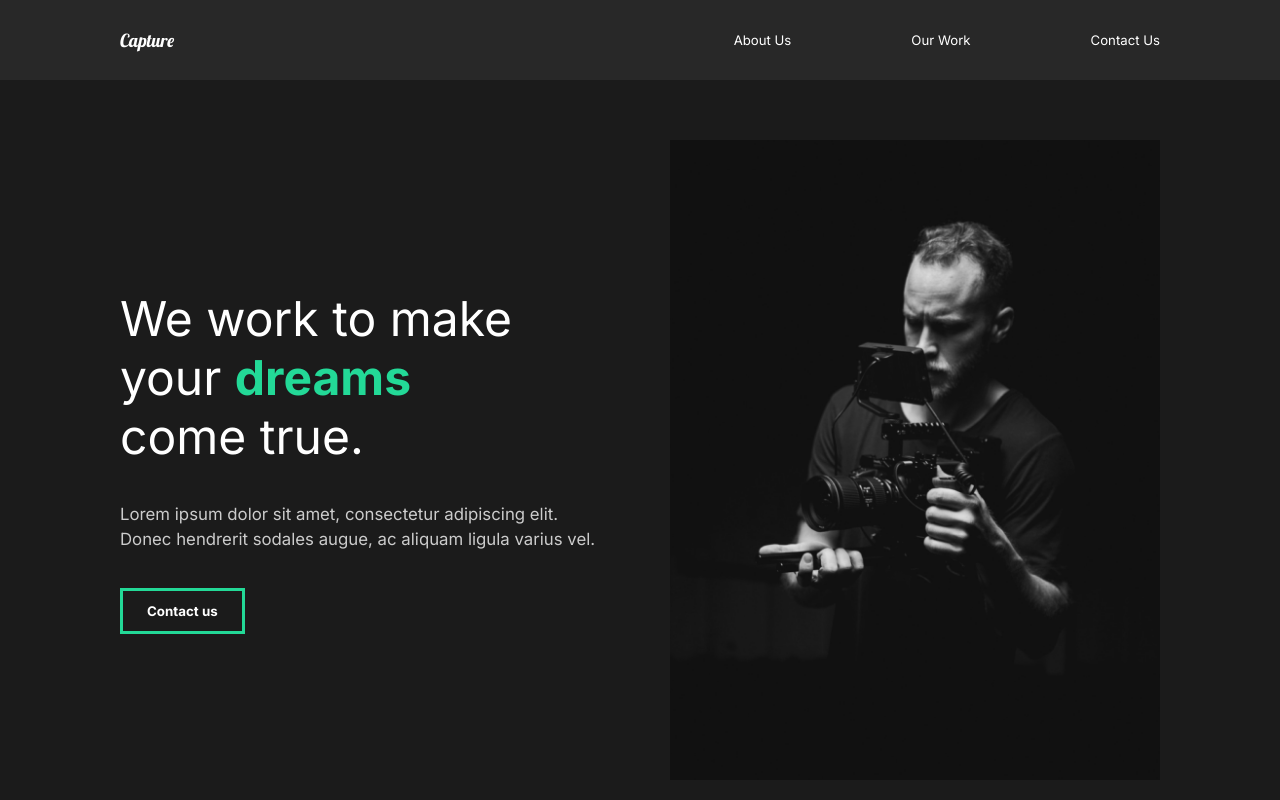
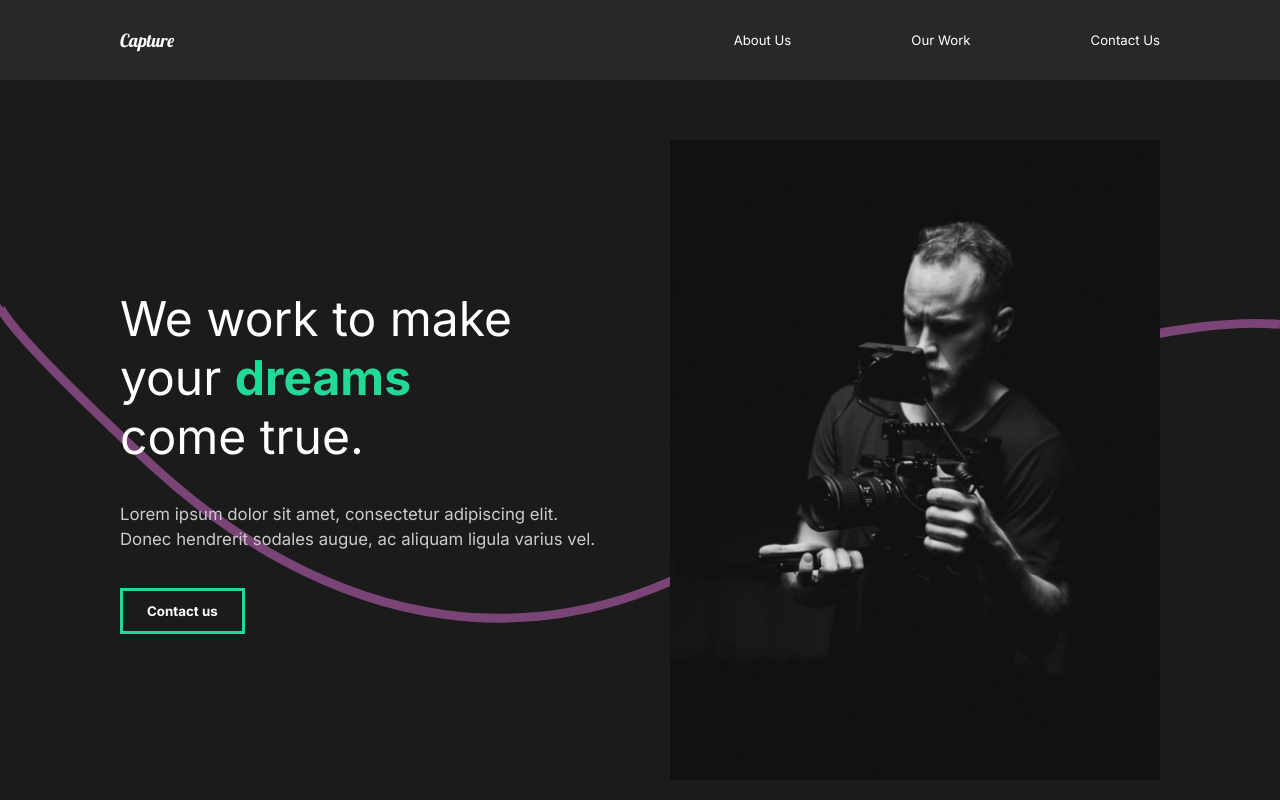
Before and after one commit to Sumerian812/Capture-Artist-Portfolio, a React (Create React App) app: page / in a window 1280 px wide. Shown: the top 800 px of the page. Built offline with nearby package versions, Linux system fonts and the light colour scheme.

Commit message:
wave animation

```diff
--- a/src/components/AboutSection.js
+++ b/src/components/AboutSection.js
@@ -1,6 +1,7 @@
 import React from "react";
 import home1 from "../img/home1.png"
 import { StyledAbout, StyledImage, StyledHide, StyledDescription } from "../styles";
+import Wave from "./Wave";
 // Framer Motion
 import { motion } from "framer-motion";
 import { titleAnimation, fade, photoAnimation } from "../animation";
@@ -32,6 +33,7 @@
             <StyledImage>
                 <motion.img variants={photoAnimation} src={home1} alt="" />
             </StyledImage>
+            <Wave/>
         </StyledAbout>
     )
 }
--- /dev/null
+++ b/src/components/Wave.js
@@ -0,0 +1,30 @@
+import React from "react";
+import { motion } from "framer-motion";
+import styled from "styled-components/macro";
+
+const Wave = () => {
+    return (
+        <StyledSvg
+            viewBox="0 0 1440 363"
+            fill="none"
+            xmlns="http://www.w3.org/2000/svg">
+            <motion.path
+                initial={{ pathLength: 0, pathOffset: 1 }}
+                animate={{ pathLength: 1, pathOffset: 0 }}
+                transition={{ duration: 1 }}
+                d="M1440 27.4774C1352.73 19.8184 1122.41 49.0556 899.331 227.276C620.48 450.052 354.282 355.647 170.328 185.318C23.165 49.0556 -4.21721 8.32998 0.487081 5"
+                stroke="#D96ED4"
+                strokeOpacity="0.5"
+                strokeWidth="10"
+            />
+        </StyledSvg>
+    )
+}
+
+export default Wave;
+
+const StyledSvg = styled.svg`
+    position: absolute;
+    left: 0;
+    z-index: -1;
+`;
--- a/src/pages/OurWork.js
+++ b/src/pages/OurWork.js
@@ -4,7 +4,6 @@
 import athlete from "../img/athlete-small.png";
 import racer from "../img/theracer-small.png";
 import goodTimes from "../img/goodtimes-small.png";
-import { MovieState } from "../movieState";
 // Framer Motion
 import { motion } from "framer-motion";
 import { pageAnimation } from "../animation";
```
Also changed, not shown: 1 other file (tests, documents, lock files or other folders).
